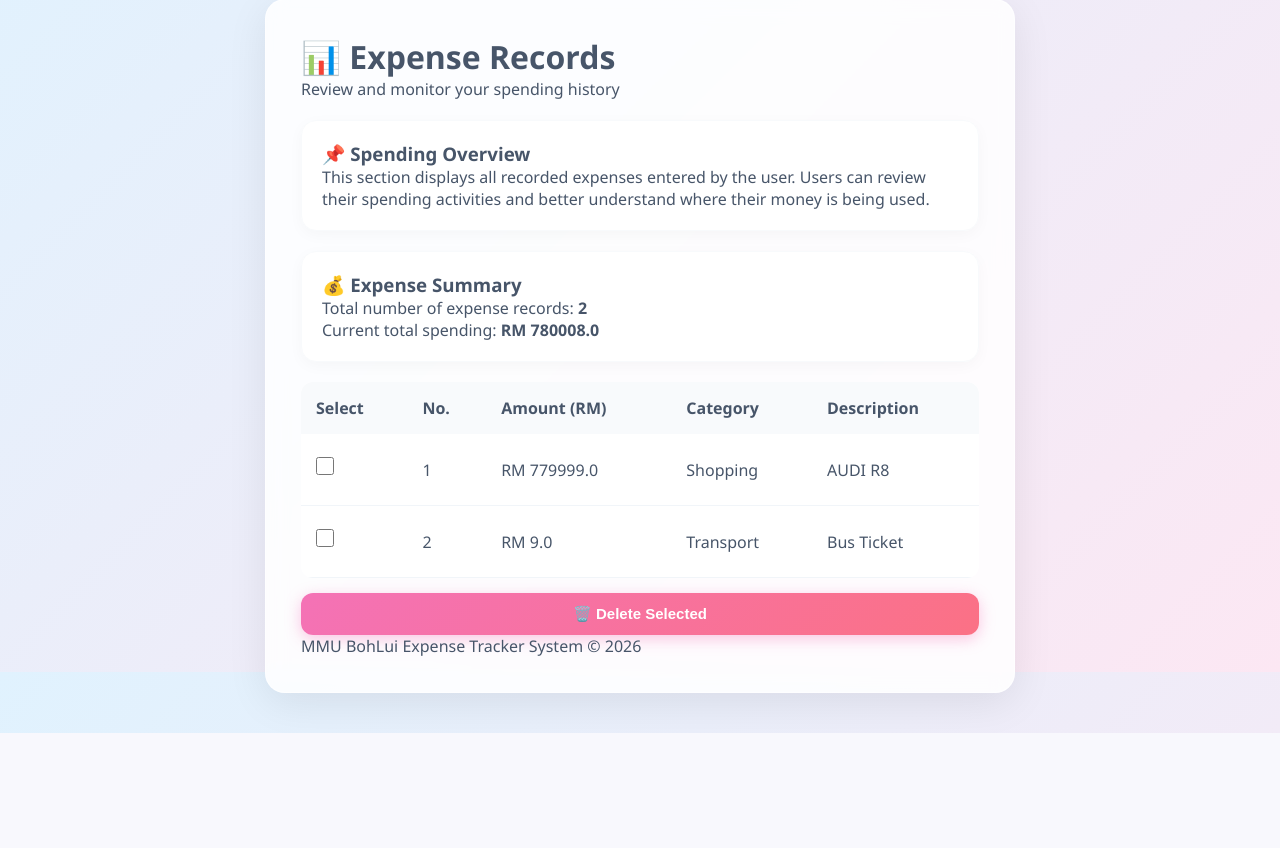
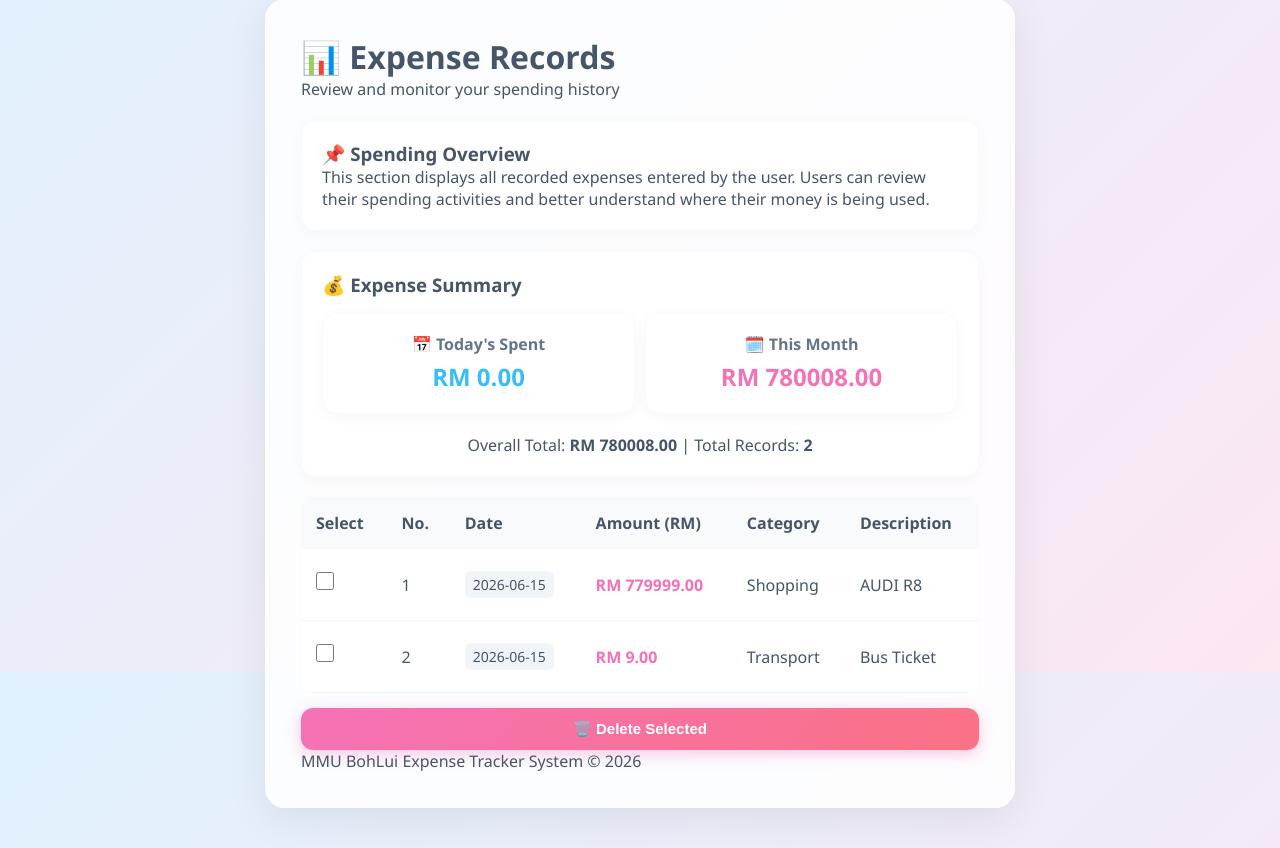
Before and after one commit to yewjoe18/MMU-BohLui, a Flask app: page /list in a window 1280 px wide. Shown: the part 128-976 px from the top of the page. Before the commit the page ends 861 px from the top, so only its background shows below. Run offline with Flask 3, Linux system fonts and the light colour scheme; a user stored in the database is signed in; data comes from the database, SQL or seed files in the repository; both versions use the stored data as it was after the commit.

Commit message:
resolve the double dark mode button and update

```diff
--- a/app.py
+++ b/app.py
@@ -31,11 +31,11 @@ def register():
 
         try:
             register_student(name, email, hashed_pwd)
-            # 注册成功，发送成功消息
+            # register successful
             flash("Account created successfully! Please login.", "success")
             return redirect('/login')
         except:
-            # 注册失败（邮箱重复），发送错误消息，留在本页
+            # register unsuccessful
             flash("Email Already Registered! Please try a different one.", "error")
             return redirect('/register')
 
@@ -58,7 +58,7 @@ def login():
             session['student_email'] = student[2]
             return redirect('/')
         else:
-            # 登录失败，发送错误消息，留在本页
+            # login fail
             flash("Invalid Email or Password. Please try again.", "error")
             return redirect('/login')
 
@@ -87,6 +87,8 @@ def add_expense():
 
     return render_template('add.html')
 
+from datetime import datetime
+
 @app.route('/list')
 def list_expenses():
     if 'student_name' not in session:
@@ -94,14 +96,38 @@ def list_expenses():
 
     current_email = session.get('student_email')
     db_data = get_expenses(current_email)
+
+
     total_amount = 0
+    daily_total = 0
+    monthly_total = 0
     formatted_expenses = []
 
+    today_str = datetime.now().strftime("%Y-%m-%d")  # 比如 '2026-06-16'
+    current_month_str = datetime.now().strftime("%Y-%m") # 比如 '2026-06'
+
     for row in db_data:
-        total_amount += float(row[1])
-        formatted_expenses.append([row[0], row[1], row[2], row[3]])
+        amt = float(row[1])
+        date_str = row[5] # 数据库里的 expense_date 是第 6 个栏位 (索引为 5)
 
-    return render_template('list.html', expenses=formatted_expenses, total=total_amount)
+        total_amount += amt
+
+        # 判断是不是今天的消费
+        if date_str == today_str:
+            daily_total += amt
+
+        # 判断是不是这个月的消费
+        if date_str and date_str.startswith(current_month_str):
+            monthly_total += amt
+
+        # ✨ UPDATE: 把日期 (row[5]) 也加进列表里传给前端
+        formatted_expenses.append([row[0], row[1], row[2], row[3], row[5]])
+
+    return render_template('list.html',
+                           expenses=formatted_expenses,
+                           total=total_amount,
+                           daily_total=daily_total,      # 传给前端
+                           monthly_total=monthly_total)  # 传给前端
 
 @app.route('/chart')
 def chart():
--- a/database.py
+++ b/database.py
@@ -55,7 +55,7 @@ def create_student_table():
             id INTEGER PRIMARY KEY AUTOINCREMENT,
             student_name TEXT,
             student_email TEXT UNIQUE,
-            password_hash TEXT  /* ✨ 新增密码栏位 */
+            password_hash TEXT
         )
     """)
     conn.commit()
--- a/templates/index.html
+++ b/templates/index.html
@@ -40,7 +40,7 @@
 
             <a href="/logout">Logout</a>
 
-<button id="themeToggle" class="theme-toggle-btn">🌙 Dark Mode</button>
+        <button id="themeToggle" class="theme-toggle-btn">🌙 Dark Mode</button>
 
         </div>
 
@@ -317,5 +317,4 @@
 </body>
 </html>
 </body>
-
 </html>
--- a/templates/list.html
+++ b/templates/list.html
@@ -15,12 +15,10 @@ list.html
 
     <!-- NAVIGATION BAR -->
     <nav>
-
         <a href="/">Home</a>
         <a href="/add">Add Expense</a>
         <a href="/list">View Expenses</a>
         <button id="themeToggle" class="theme-toggle-btn">🌙 Dark Mode</button>
-
     </nav>
 
     <!-- MAIN CONTAINER -->
@@ -50,31 +48,33 @@ list.html
 
         </section>
 
-        <!-- SUMMARY SECTION -->
+       <!-- SUMMARY SECTION -->
         <section class="feature-box">
-
             <h3>💰 Expense Summary</h3>
 
-            <p>
-                Total number of expense records:
-                <strong>{{ expenses|length }}</strong>
+            <!-- ✨ UPDATE: 使用你之前写的网格布局实现左右卡片 -->
+            <div class="quick-add-grid" style="margin-top: 15px;">
+                <div class="stats-card" style="margin-top: 0; text-align: center;">
+                    <p style="color: #64748b; font-weight: bold;">📅 Today's Spent</p>
+                    <h2 style="color: #38bdf8; margin-top: 5px;">RM {{ "%.2f"|format(daily_total) }}</h2>
+                </div>
+                <div class="stats-card" style="margin-top: 0; text-align: center;">
+                    <p style="color: #64748b; font-weight: bold;">🗓️ This Month</p>
+                    <h2 style="color: #f472b6; margin-top: 5px;">RM {{ "%.2f"|format(monthly_total) }}</h2>
+                </div>
+            </div>
+
+            <p style="text-align: center; margin-top: 15px; color: #475569;">
+                Overall Total: <strong>RM {{ "%.2f"|format(total) }}</strong> | Total Records: <strong>{{ expenses|length }}</strong>
             </p>
-
-            <p>
-                Current total spending:
-                <strong>RM {{ total }}</strong>
-            </p>
-
         </section>
 
-        <!-- EXPENSE TABLE SECTION -->
-    <section class="table-section">
-    <form action="/delete_batch" method="POST">
-        <table>
+       <table>
             <thead>
                 <tr>
                     <th>Select</th>
                     <th>No.</th>
+                    <th>Date</th> <!-- ✨ UPDATE: 表头新增 Date -->
                     <th>Amount (RM)</th>
                     <th>Category</th>
                     <th>Description</th>
@@ -85,7 +85,11 @@ list.html
                 <tr>
                     <td><input type="checkbox" name="expense_ids" value="{{ expense[0] }}" style="width: 18px; height: 18px;"></td>
                     <td>{{ loop.index }}</td>
-                    <td>RM {{ expense[1] }}</td>
+
+                    <!-- ✨ UPDATE: 显示日期数据，expense[4] 对应后端传过来的 row[5] -->
+                    <td><span style="background: #f1f5f9; padding: 4px 8px; border-radius: 6px; font-size: 14px;">{{ expense[4] }}</span></td>
+
+                    <td style="font-weight: bold; color: #f472b6;">RM {{ "%.2f"|format(expense[1]|float) }}</td>
                     <td>{{ expense[2] }}</td>
                     <td>{{ expense[3] }}</td>
                 </tr>
@@ -109,4 +113,5 @@ list.html
     </footer>
 
 </body>
+
 </html>
```
Also changed, not shown: templates/add.html (+0 -12 lines), databse.db (deleted), expense.db.
